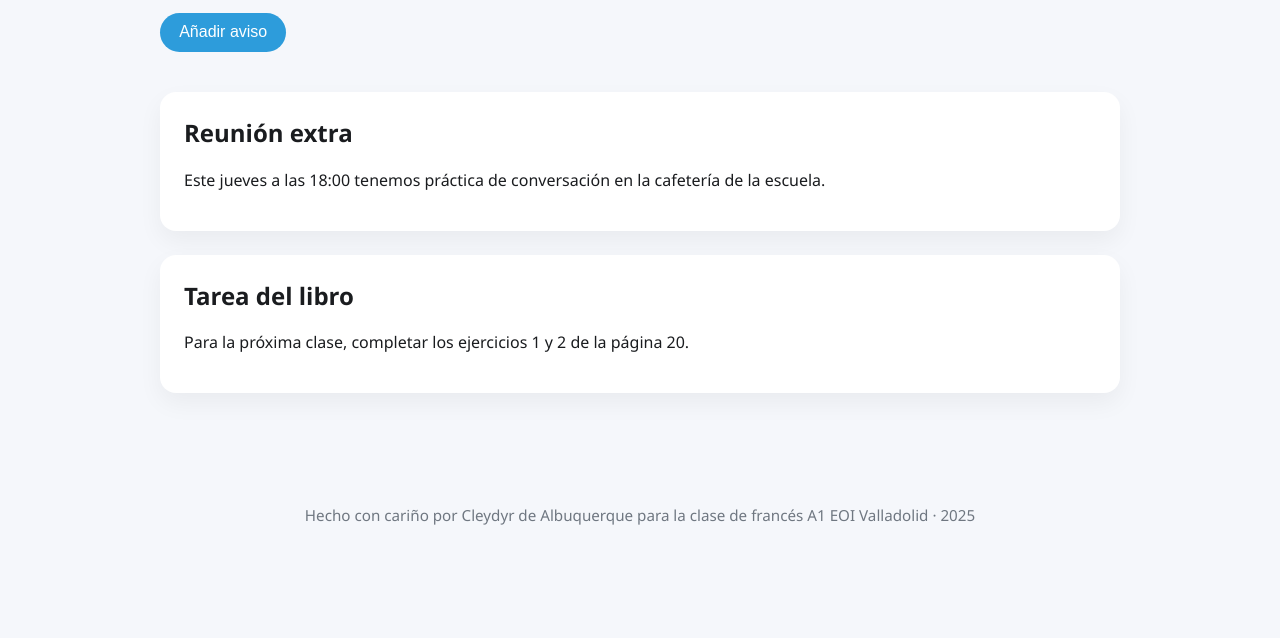
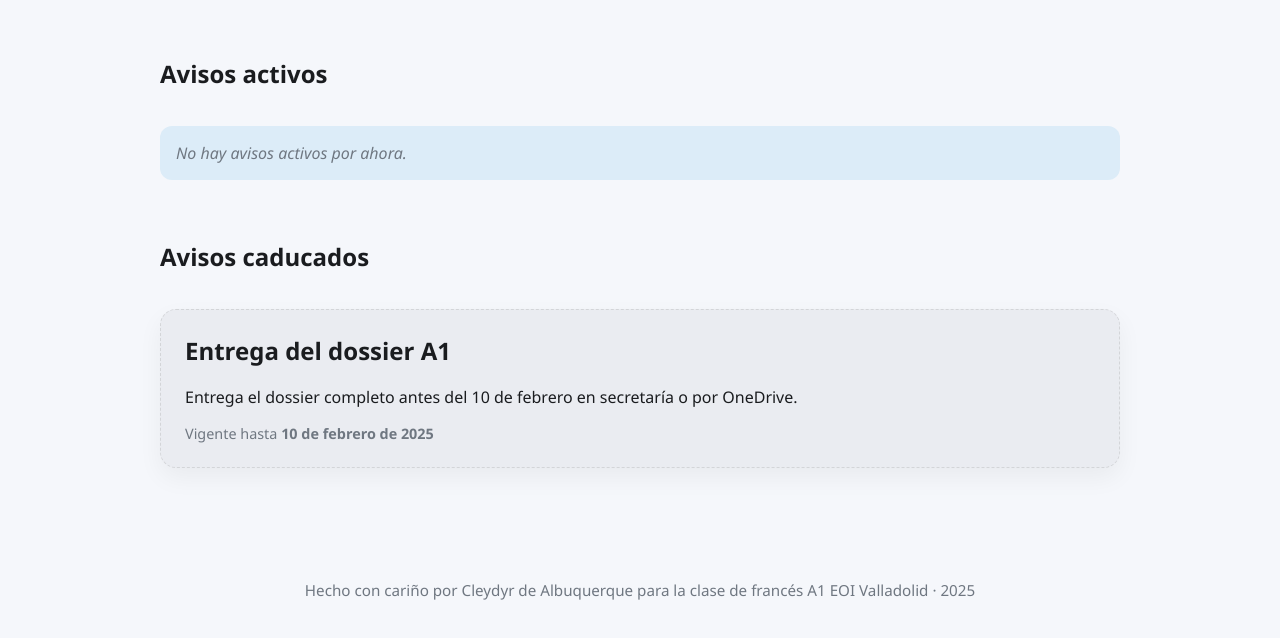
Before and after one commit to cleydyr/frances-eoi-2025-m, a plain HTML site: page avisos.html in a window 1280 px wide. Shown: the part 232-870 px from the top of the page. Before the commit the page ends 804 px from the top, so only its background shows below. Drawn offline with Linux system fonts and the light colour scheme.

Commit message:
add announcements sections and data source

```diff
--- a/avisos.html
+++ b/avisos.html
@@ -1,46 +1,46 @@
 <!DOCTYPE html>
 <html lang="es">
+
 <head>
   <meta charset="utf-8" />
   <meta name="viewport" content="width=device-width, initial-scale=1" />
   <title>Francés EOI 2025 - Avisos</title>
   <link rel="stylesheet" href="css/styles.css" />
 </head>
+
 <body>
   <app-header active="avisos"></app-header>
-    <main class="main-content">
+  <main class="main-content" data-notice-source="data/avisos.json">
     <header class="page-header">
       <h1>Avisos rápidos</h1>
       <p>
         Usa este espacio para compartir información importante: cambios de
         horario, recordatorios, enlaces y más.
       </p>
-        <button class="btn" data-action="add-notice">Añadir aviso</button>
     </header>
-      <section class="notices" id="notice-board">
-        <article class="notice-card">
-          <h2>Reunión extra</h2>
-          <p>
-            Este jueves a las 18:00 tenemos práctica de conversación en la
-            cafetería de la escuela.
-          </p>
-        </article>
-        <article class="notice-card">
-          <h2>Tarea del libro</h2>
-          <p>
-            Para la próxima clase, completar los ejercicios 1 y 2 de la página
-            20.
-          </p>
-        </article>
+
+    <section class="notice-section" aria-labelledby="notice-current-title">
+      <h2 id="notice-current-title">Avisos activos</h2>
+      <div class="notice-list" id="notice-current" data-empty="No hay avisos activos por ahora."></div>
     </section>
+
+    <section class="notice-section" aria-labelledby="notice-expired-title">
+      <h2 id="notice-expired-title">Avisos caducados</h2>
+      <div class="notice-list" id="notice-expired" data-empty="Todavía no hay avisos caducados."></div>
+    </section>
+
     <template id="notice-template">
       <article class="notice-card">
-          <h2>Título del aviso</h2>
-          <p>Texto del aviso.</p>
+        <h2 class="notice-title">Título del aviso</h2>
+        <p class="notice-body">Texto del aviso.</p>
+        <p class="notice-expiration">
+          Vigente hasta <time datetime="">fecha</time>
+        </p>
       </article>
     </template>
   </main>
   <app-footer></app-footer>
   <script src="js/main.js"></script>
 </body>
+
 </html>
--- a/css/styles.css
+++ b/css/styles.css
@@ -219,7 +219,7 @@ a:focus {
 }
 
 .summaries,
-.notices {
+.notice-list {
   display: grid;
   gap: 1.5rem;
 }
@@ -232,9 +232,43 @@ a:focus {
   box-shadow: 0 10px 24px rgba(0, 0, 0, 0.05);
 }
 
+.notice-section {
+  display: grid;
+  gap: 1rem;
+  margin-bottom: 2.5rem;
+}
+
+.notice-section:last-of-type {
+  margin-bottom: 0;
+}
+
+.notice-card.expired {
+  border: 1px dashed rgba(0, 0, 0, 0.1);
+  background: rgba(111, 119, 129, 0.08);
+}
+
 .summary-card h2,
 .notice-card h2 {
   margin-top: 0;
+}
+
+.notice-expiration {
+  color: var(--muted);
+  font-size: 0.9rem;
+  margin-bottom: 0;
+}
+
+.notice-expiration time {
+  font-weight: 600;
+}
+
+.empty-state {
+  margin: 0;
+  padding: 1rem;
+  border-radius: 12px;
+  background: rgba(45, 156, 219, 0.12);
+  color: var(--muted);
+  font-style: italic;
 }
 
 .summary-card ul {
--- /dev/null
+++ b/data/avisos.json
@@ -0,0 +1,7 @@
+[
+    {
+        "title": "Entrega del dossier A1",
+        "body": "Entrega el dossier completo antes del 10 de febrero en secretaría o por OneDrive.",
+        "expiresAt": "2025-02-10"
+    }
+]
--- a/js/main.js
+++ b/js/main.js
@@ -5,6 +5,8 @@ const NAV_ITEMS = [
   { key: "archivos", href: "archivos.html", label: "Archivos" },
   { key: "avisos", href: "avisos.html", label: "Avisos" },
 ];
+
+const DATE_FORMATTER = new Intl.DateTimeFormat("es-ES", { dateStyle: "long" });
 
 class AppHeader extends HTMLElement {
   static get observedAttributes() {
@@ -86,7 +88,7 @@ customElements.define("app-footer", AppFooter);
 
 document.addEventListener("DOMContentLoaded", () => {
   setupSummaryInteractions();
-  setupNoticeBoardInteractions();
+  loadNoticesFromJSON();
 });
 
 function setupSummaryInteractions() {
@@ -136,30 +138,139 @@ function setupSummaryInteractions() {
   });
 }
 
-function setupNoticeBoardInteractions() {
-  const noticeButton = document.querySelector('[data-action="add-notice"]');
-  const noticeBoard = document.getElementById("notice-board");
-  const noticeTemplate = document.getElementById("notice-template");
+async function loadNoticesFromJSON() {
+  const main = document.querySelector("main[data-notice-source]");
+  const currentContainer = document.getElementById("notice-current");
+  const expiredContainer = document.getElementById("notice-expired");
+  const template = document.getElementById("notice-template");
 
-  if (!noticeButton || !noticeBoard || !noticeTemplate) {
+  if (!main || !currentContainer || !expiredContainer || !template) {
     return;
   }
 
-  noticeButton.addEventListener("click", () => {
-    const title = prompt("Título del aviso (ej. Cambio de aula):");
-    if (!title) {
+  const sourceUrl = main.dataset.noticeSource || "data/avisos.json";
+
+  try {
+    const response = await fetch(sourceUrl, { cache: "no-store" });
+    if (!response.ok) {
+      throw new Error(`Estado HTTP ${response.status}`);
+    }
+
+    const payload = await response.json();
+    const { current, expired } = splitNotices(payload);
+
+    renderNoticeList(
+      currentContainer,
+      current,
+      template,
+      currentContainer.dataset.empty || "No hay avisos activos por ahora."
+    );
+
+    renderNoticeList(
+      expiredContainer,
+      expired,
+      template,
+      expiredContainer.dataset.empty || "Todavía no hay avisos caducados."
+    );
+  } catch (error) {
+    console.error("[Avisos] No se pudieron cargar los avisos", error);
+    renderNoticeError(currentContainer, "No se pudieron cargar los avisos.");
+    renderNoticeError(expiredContainer, "No se pudieron cargar los avisos.");
+  }
+}
+
+function splitNotices(items) {
+  if (!Array.isArray(items)) {
+    return { current: [], expired: [] };
+  }
+
+  const now = new Date();
+  const normalized = items
+    .map(normalizeNotice)
+    .filter(Boolean)
+    .map((notice) => ({ ...notice, expired: notice.expiresAt < now }))
+    .sort((a, b) => a.expiresAt - b.expiresAt);
+
+  return {
+    current: normalized.filter((notice) => !notice.expired),
+    expired: normalized.filter((notice) => notice.expired),
+  };
+}
+
+function normalizeNotice(input) {
+  if (!input) {
+    return null;
+  }
+
+  const title = typeof input.title === "string" ? input.title.trim() : "";
+  const body = typeof input.body === "string" ? input.body.trim() : "";
+  const rawDate =
+    input.expiresAt || input.expirationDate || input.expiration_date || input.expira;
+
+  if (!title || !body || !rawDate) {
+    return null;
+  }
+
+  let normalizedDate = rawDate;
+
+  if (typeof normalizedDate === "string" && /^\d{4}-\d{2}-\d{2}$/.test(normalizedDate)) {
+    normalizedDate = `${normalizedDate}T23:59:59`;
+  }
+
+  const expiresAt = new Date(normalizedDate);
+
+  if (Number.isNaN(expiresAt.getTime())) {
+    return null;
+  }
+
+  return { title, body, expiresAt };
+}
+
+function renderNoticeList(container, items, template, emptyMessage) {
+  container.innerHTML = "";
+
+  if (!items.length) {
+    container.appendChild(createEmptyState(emptyMessage));
+    return;
+  }
+
+  items.forEach((item) => {
+    const fragment = template.content.cloneNode(true);
+    const card = fragment.querySelector(".notice-card");
+    const titleEl = fragment.querySelector(".notice-title");
+    const bodyEl = fragment.querySelector(".notice-body");
+    const timeEl = fragment.querySelector(".notice-expiration time");
+
+    if (!card || !titleEl || !bodyEl || !timeEl) {
       return;
     }
 
-    const message = prompt("Mensaje del aviso:");
-    const clone = noticeTemplate.content.cloneNode(true);
-    const card = clone.querySelector(".notice-card");
-    const heading = card.querySelector("h2");
-    const text = card.querySelector("p");
+    titleEl.textContent = item.title;
+    bodyEl.textContent = item.body;
+    timeEl.dateTime = item.expiresAt.toISOString();
+    timeEl.textContent = formatNoticeDate(item.expiresAt);
+    card.classList.toggle("expired", item.expired);
 
-    heading.textContent = title.trim();
-    text.textContent = message ? message.trim() : "Añade el mensaje del aviso aquí.";
-
-    noticeBoard.prepend(card);
+    container.appendChild(fragment);
   });
 }
+
+function renderNoticeError(container, message) {
+  container.innerHTML = "";
+  container.appendChild(createEmptyState(message));
+}
+
+function createEmptyState(message) {
+  const paragraph = document.createElement("p");
+  paragraph.className = "empty-state";
+  paragraph.textContent = message;
+  return paragraph;
+}
+
+function formatNoticeDate(date) {
+  try {
+    return DATE_FORMATTER.format(date);
+  } catch (_error) {
+    return date.toLocaleDateString();
+  }
+}
```
Lines whose indentation alone changed are shown as unchanged.
